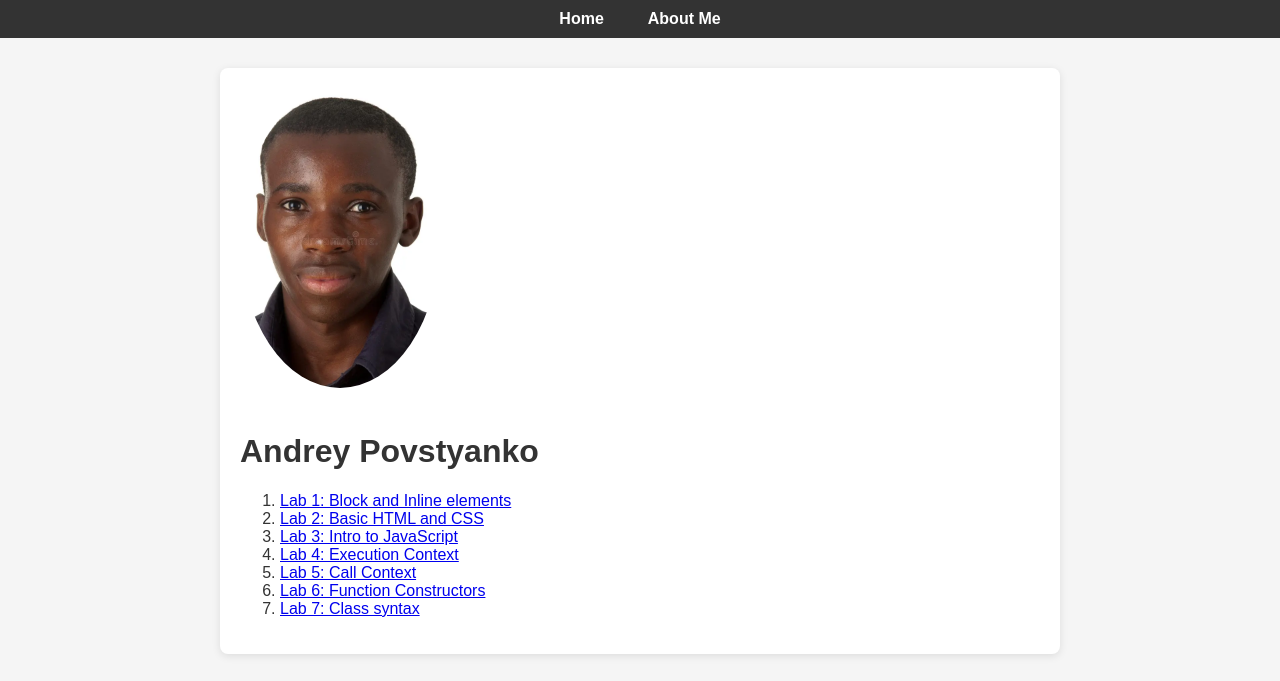
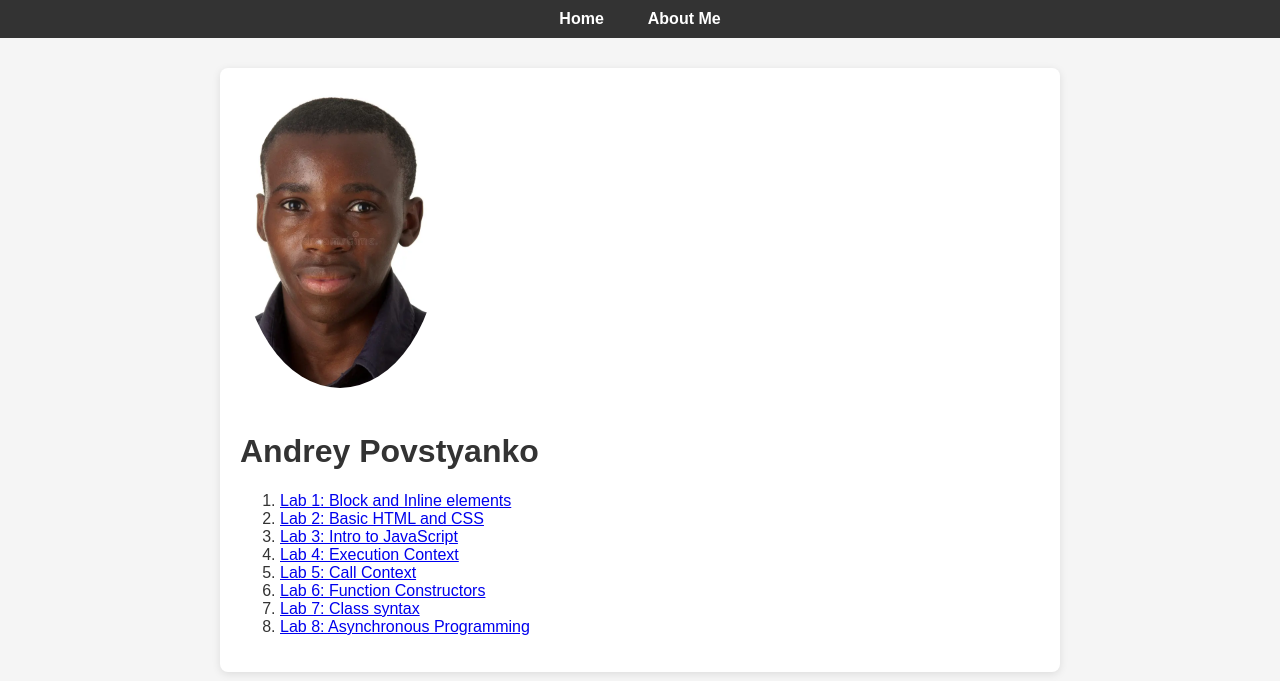
Before and after one commit to wertypotom/my-website, a plain HTML site: page index.html in a window 1280 px wide. Shown: the top 681 px of the page. Drawn offline with Linux system fonts and the light colour scheme.

Commit message:
added lab 8

```diff
--- a/index.html
+++ b/index.html
@@ -76,6 +76,14 @@
               Lab 7: Class syntax
             </a>
           </li>
+          <li>
+            <a
+              href="https://github.com/wertypotom/wap_labs/tree/main/lab8"
+              target="_blank"
+            >
+              Lab 8: Asynchronous Programming
+            </a>
+          </li>
         </ol>
       </div>
     </main>
```
